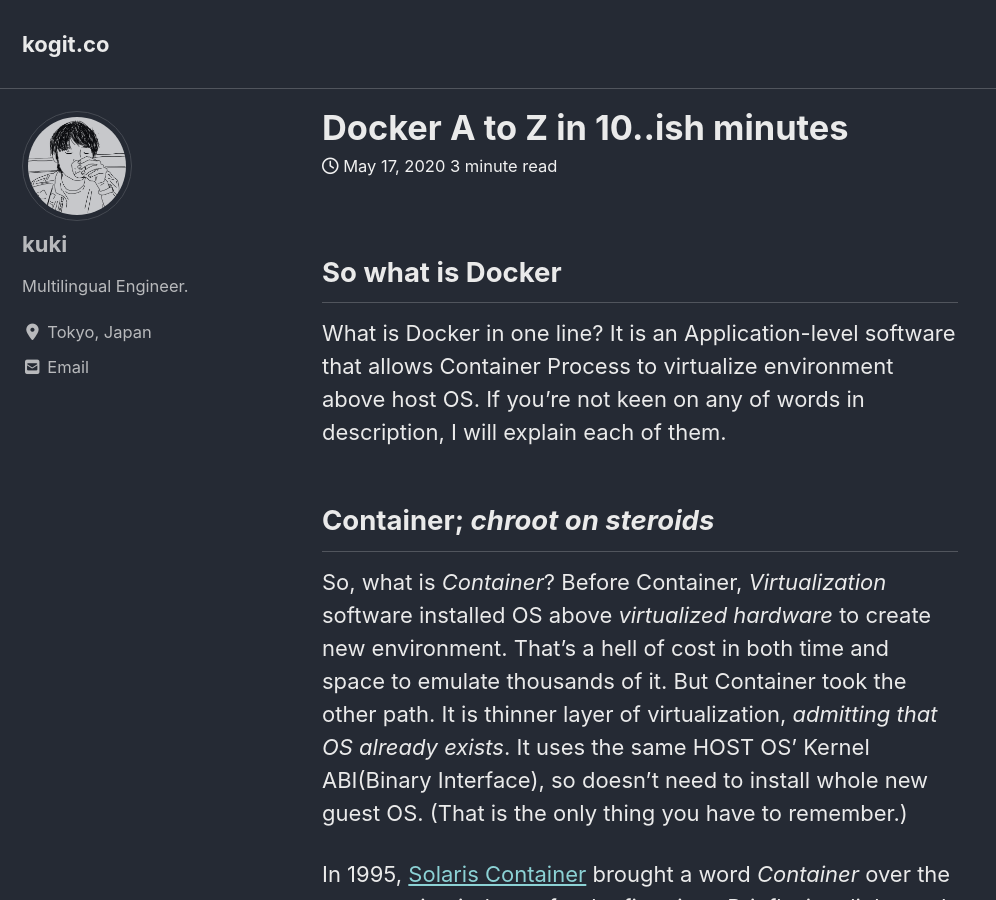
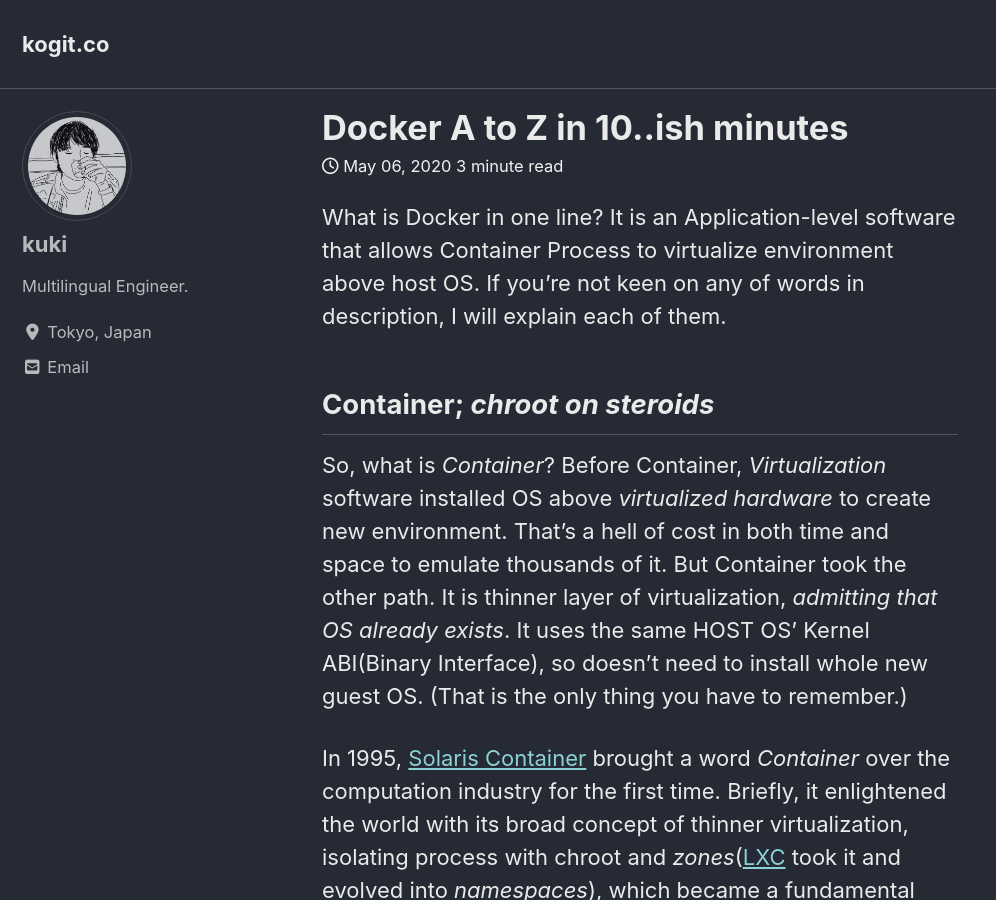
Before and after one commit to bkko79/bkko79.github.io, a Jekyll site: the page built from _posts/2020-05-07-whats-docker.md, in a window 1280 px wide and 900 px high. Shown: the whole window, without its empty margins (0-996 px from the left). Built offline with Jekyll 4.4.1, drawn with Linux system fonts in a browser that asks for light colours; cached includes are drawn as plain includes; nearby versions of some CDN libraries; comment, search, counter and statistics services are not loaded; some of the changed text lies outside the part shown.

Commit message:
typo fix

```diff
--- a/_posts/2020-05-07-whats-docker.md
+++ b/_posts/2020-05-07-whats-docker.md
@@ -1,10 +1,9 @@
 ---
 title: "Docker A to Z in 10..ish minutes"
-date: 2020-05-18 00:18:30 +0900
+date: 2020-05-07 00:18:30 +0900
 categories: Knowledges
 comments: true
 ---
-## So what is Docker
 
 What is Docker in one line? It is an Application-level software that allows Container Process to virtualize environment above host OS. If you're not keen on any of words in description, I will explain each of them.
 
```
